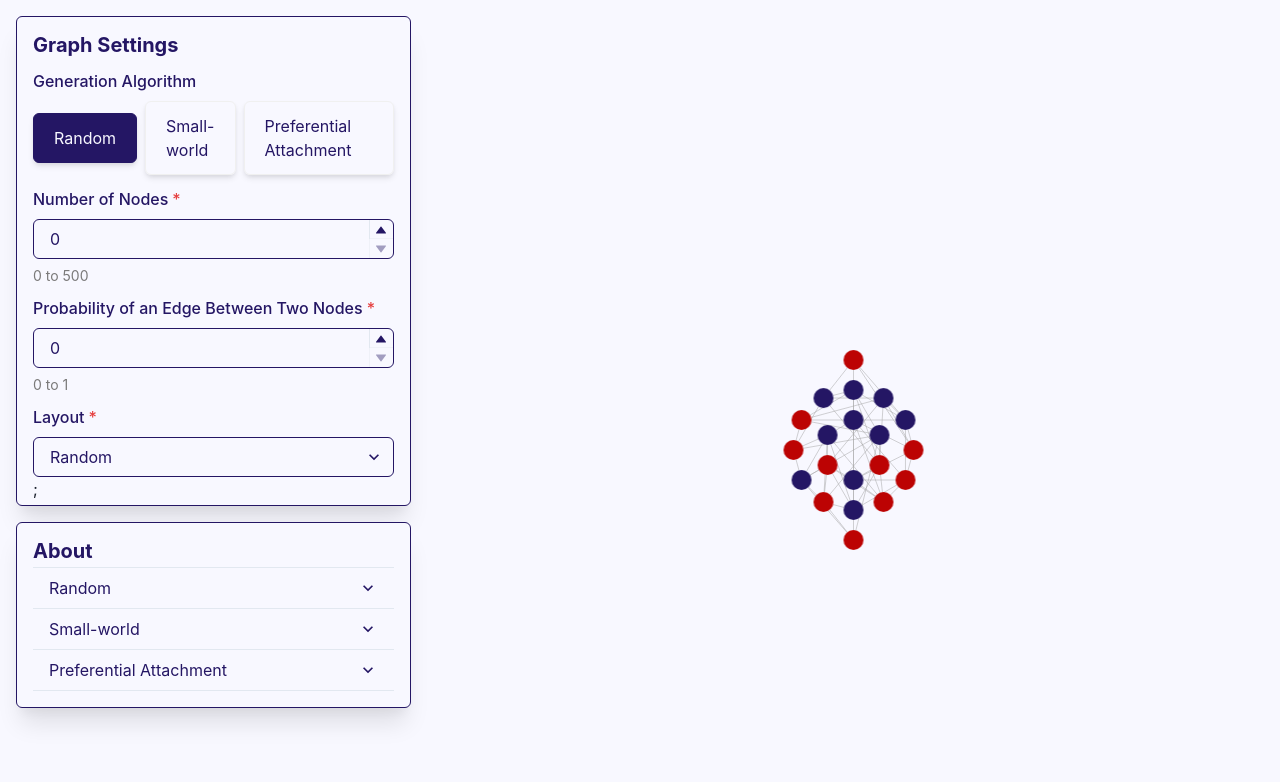
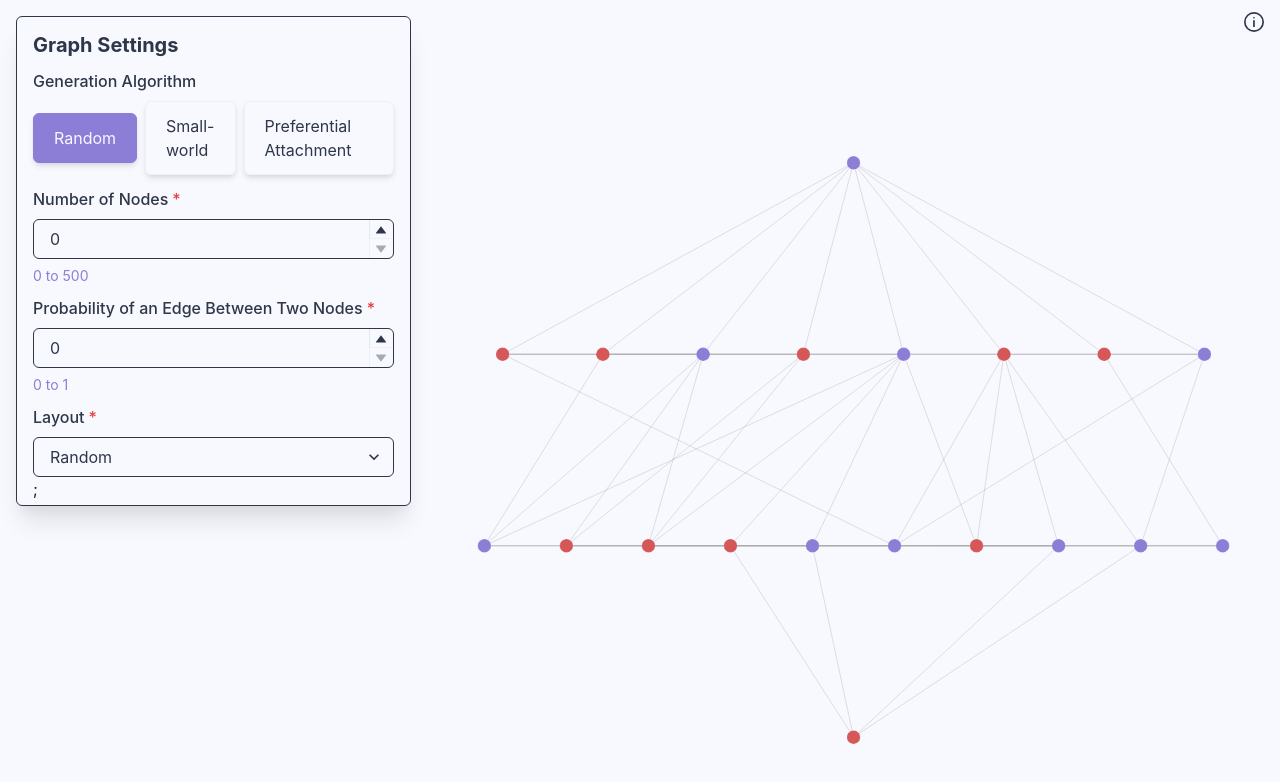
Before and after one commit to alansun25/infection-networks, a React (Create React App) app: page / in a window 1280 px wide. Shown: the top 782 px of the page. Built offline with nearby package versions, Linux system fonts and the light colour scheme.

Commit message:
Updated colors

```diff
--- a/package.json
+++ b/package.json
@@ -4,6 +4,7 @@
   "private": true,
   "dependencies": {
     "@babel/core": "^7.14.8",
+    "@chakra-ui/icons": "^1.0.14",
     "@chakra-ui/react": "^1.6.5",
     "@craco/craco": "^6.2.0",
     "@emotion/react": "^11.4.0",
@@ -51,6 +52,6 @@
   "devDependencies": {
     "autoprefixer": "^9.8.6",
     "postcss": "^7.0.36",
-    "tailwindcss": "npm:@tailwindcss/postcss7-compat@^2.2.4"
+    "tailwindcss": "npm:@tailwindcss/postcss7-compat@^2.2.7"
   }
 }
--- a/src/App.tsx
+++ b/src/App.tsx
@@ -9,11 +9,12 @@ function App() {
     <Flex flexDirection='row'>
       <Box h='auto' w='50%'>
         <Settings />
-        {/* TBD: Move the about section to be a modal... need to put the infection settings here */}
-        <About />
       </Box>
       <Box w='100%'>
         <Graph />
+      </Box>
+      <Box pos='fixed' right={0}>
+        <About />
       </Box>
     </Flex>
   );
--- a/src/components/About.tsx
+++ b/src/components/About.tsx
@@ -2,27 +2,38 @@ import React from "react";
 import {
   Heading,
   Box,
-  Text,
+  Button,
   Accordion,
   AccordionButton,
   AccordionIcon,
   AccordionItem,
-  AccordionPanel } from "@chakra-ui/react";
+  AccordionPanel,
+  useDisclosure,
+  Modal,
+  ModalBody,
+  ModalCloseButton,
+  ModalContent,
+  ModalFooter,
+  ModalHeader,
+  ModalOverlay
+} from "@chakra-ui/react";
+import { InfoOutlineIcon } from '@chakra-ui/icons';
 
 export default function About() {
+  const { isOpen, onOpen, onClose } = useDisclosure();
+
   return (
-    <Box
-      p='4'
-      m='4'
-      border='1px'
-      borderColor='#241664'
-      borderRadius='md'
-      shadow='xl'
-      bg='#f8f8ff'
-    >
-      <Heading as='h1' size='md' color='#241664'>About</Heading>
-      <Accordion mt={1} allowToggle>
-        <AccordionItem color='#241664'>
+    <Box pt={2} pr={4}>
+      <InfoOutlineIcon onClick={onOpen} h={5} w={5} color='#2D3748' cursor='pointer'/>
+
+      <Modal onClose={onClose} isOpen={isOpen} isCentered>
+        <ModalOverlay />
+        <ModalContent bg='#f8f8ff'>
+          <ModalHeader color='#2D3748'>About</ModalHeader>
+          <ModalCloseButton color='#2D3748'/>
+          <ModalBody>
+            <Accordion allowToggle>
+              <AccordionItem color='#2D3748'>
                 <h2>
                   <AccordionButton _focus={{}}>
                     <Box flex="1" textAlign="left">
@@ -39,7 +50,7 @@ export default function About() {
                 </AccordionPanel>
               </AccordionItem>
 
-        <AccordionItem color='#241664'>
+              <AccordionItem color='#2D3748'>
                 <h2>
                   <AccordionButton _focus={{}}>
                     <Box flex="1" textAlign="left">
@@ -56,7 +67,7 @@ export default function About() {
                 </AccordionPanel>
               </AccordionItem>
 
-        <AccordionItem color='#241664'>
+              <AccordionItem color='#2D3748'>
                 <h2>
                   <AccordionButton _focus={{}}>
                     <Box flex="1" textAlign="left">
@@ -73,6 +84,18 @@ export default function About() {
                 </AccordionPanel>
               </AccordionItem>
             </Accordion>
+          </ModalBody>
+          <ModalFooter>
+            <Button
+              onClick={onClose}
+              bg='#2D3748'
+              _hover={{ bg: '#1f2630' }}
+            >
+              Close
+            </Button>
+          </ModalFooter>
+        </ModalContent>
+      </Modal>
     </Box>
   );
 }
--- a/src/components/Graph.tsx
+++ b/src/components/Graph.tsx
@@ -9,7 +9,7 @@ export default function Graph() {
   const [algo, setAlgo] = useState<string>('Random');
 
   useEffect(() => {
-    WattsStrogatz(20, 3, 0.15, "concentric", graphContainer);
+    WattsStrogatz(20, 3, 0.15, "breadthfirst", graphContainer);
   }, []);
 
   return (
--- a/src/components/RadioCard.jsx
+++ b/src/components/RadioCard.jsx
@@ -12,16 +12,16 @@ export default function RadioCard(props) {
       <input {...input} />
       <Box
         {...checkbox}
-        color="#241664"
+        color="#2D3748"
         cursor="pointer"
         borderWidth={1}
         borderColor="#f0f0f0"
         borderRadius="md"
         boxShadow="md"
         _checked={{
-          bg: "#241664",
+          bg: "#8c7dd7",
           color: "#f8f8ff",
-          borderColor: "#241664",
+          borderColor: "#8c7dd7",
         }}
         px={5}
         py={3}
--- a/src/components/Settings.tsx
+++ b/src/components/Settings.tsx
@@ -17,6 +17,7 @@ import {
 import RadioCard from "./RadioCard.jsx";
 import RandomForm from "./algo-forms/RandomForm";
 import SmallWorldForm from "./algo-forms/SmallWorldForm";
+import PreferentialForm from "./algo-forms/PreferentialForm";
 
 export default function Settings() {
   const algoOptions = ['Random', 'Small-world', 'Preferential Attachment'];
@@ -26,6 +27,14 @@ export default function Settings() {
   const [rs, setRs] = useState({
     n: 0,
     p: 0,
+    l: 'random'
+  })
+
+  // Small world graph algorithm settings
+  const [sw, setSw] = useState({
+    n: 0,
+    p: 0,
+    k: 0,
     l: 'random'
   })
 
@@ -41,16 +50,16 @@ export default function Settings() {
 
   return (
     <Box
-      p='4'
-      m='4'
+      p={4}
+      m={4}
       border='1px'
-      borderColor='#241664'
+      borderColor='#2D3748'
       borderRadius='md'
       shadow='xl'
       bg='#f8f8ff'
     >
-      <Heading as='h1' size='md' color='#241664'>Graph Settings</Heading>
-      <FormLabel color='#241664' mt={3}>Generation Algorithm</FormLabel>
+      <Heading as='h1' size='md' color='#2D3748'>Graph Settings</Heading>
+      <FormLabel color='#2D3748' mt={3}>Generation Algorithm</FormLabel>
       <HStack {...group}>
         {algoOptions.map(value => {
           const radio = getRadioProps({ value })
@@ -62,7 +71,7 @@ export default function Settings() {
         })}
       </HStack>
       <Box mb={-3}>
-        {algo === 'Random' ? <RandomForm/> : (algo === 'Small-world' ? <SmallWorldForm/> : 'lol')};
+        {algo === 'Random' ? <RandomForm/> : (algo === 'Small-world' ? <SmallWorldForm/> : <PreferentialForm/>)};
       </Box>
     </Box>
   );
--- a/src/components/algo-forms/PreferentialForm.tsx
+++ b/src/components/algo-forms/PreferentialForm.tsx
@@ -1 +1,8 @@
 import React from "react";
+import { Heading } from "@chakra-ui/react";
+
+export default function PreferentialForm() {
+  return (
+    <Heading as='h1' size='md' color='#2D3748' mt={4}>~ Coming soon ~</Heading>
+  );
+}
--- a/src/components/algo-forms/RandomForm.tsx
+++ b/src/components/algo-forms/RandomForm.tsx
@@ -52,7 +52,7 @@ export default function RandomForm() {
   return (
     <form action="">
       <FormControl id='nodes' isRequired mt={3}>
-        <FormLabel color='#241664'>Number of Nodes</FormLabel>
+        <FormLabel color='#2D3748'>Number of Nodes</FormLabel>
         <NumberInput
           value={params.nodes}
           onChange={handleNodeChange}
@@ -61,25 +61,25 @@ export default function RandomForm() {
           inputMode='numeric'
         >
           <NumberInputField
-            color='#241664'
+            color='#2D3748'
             border='1px'
-            borderColor='#241664'
+            borderColor='#2D3748'
             _hover={{
-              borderColor: '#7b7a7a'
+              borderColor: '#8c7dd7'
             }}
             _focus={{
-              borderColor: '#7b7a7a'
+              borderColor: '#8c7dd7'
             }}
           />
           <NumberInputStepper>
-            <NumberIncrementStepper color='#241664' />
-            <NumberDecrementStepper color='#241664' />
+            <NumberIncrementStepper color='#2D3748' />
+            <NumberDecrementStepper color='#2D3748' />
           </NumberInputStepper>
         </NumberInput>
-        <FormHelperText color='#7b7a7a'>0 to 500</FormHelperText>
+        <FormHelperText color='#8c7dd7'>0 to 500</FormHelperText>
       </FormControl>
       <FormControl id='prob' isRequired mt={3}>
-        <FormLabel color='#241664'>Probability of an Edge Between Two Nodes</FormLabel>
+        <FormLabel color='#2D3748'>Probability of an Edge Between Two Nodes</FormLabel>
         <NumberInput
           value={params.prob}
           onChange={handleProbChange}
@@ -89,38 +89,38 @@ export default function RandomForm() {
           inputMode='decimal'
         >
           <NumberInputField
-            color='#241664'
+            color='#2D3748'
             border='1px'
-            borderColor='#241664'
+            borderColor='#2D3748'
             _hover={{
-              borderColor: '#7b7a7a'
+              borderColor: '#8c7dd7'
             }}
             _focus={{
-              borderColor: '#7b7a7a'
+              borderColor: '#8c7dd7'
             }}
           />
           <NumberInputStepper>
-            <NumberIncrementStepper color='#241664' />
-            <NumberDecrementStepper color='#241664' />
+            <NumberIncrementStepper color='#2D3748' />
+            <NumberDecrementStepper color='#2D3748' />
           </NumberInputStepper>
         </NumberInput>
-        <FormHelperText color='#7b7a7a'>0 to 1</FormHelperText>
+        <FormHelperText color='#8c7dd7'>0 to 1</FormHelperText>
       </FormControl>
       <FormControl id='layout' isRequired mt={3}>
-        <FormLabel color='#241664'>Layout</FormLabel>
+        <FormLabel color='#2D3748'>Layout</FormLabel>
         <Select
           name='layout'
           value={params.layout}
           onChange={handleSelectChange}
-          color='#241664'
+          color='#2D3748'
           backgroundColor='#f8f8ff'
           border='1px'
-          borderColor='#241664'
+          borderColor='#2D3748'
           _hover={{
-            borderColor: '#7b7a7a'
+            borderColor: '#8c7dd7'
           }}
           _focus={{
-            borderColor: '#7b7a7a'
+            borderColor: '#8c7dd7'
           }}
         >
           <option value="random" style={{backgroundColor: '#f8f8ff'}}>Random</option>
--- a/src/styles/graphStyles.ts
+++ b/src/styles/graphStyles.ts
@@ -4,7 +4,7 @@ export const graphStyles = [
   {
     selector: 'node',
     style: {
-      'background-color': (node: cytoscape.NodeSingular) => node.data('status') === 'infected' ? '#bc0303' : '#241664',
+      'background-color': (node: cytoscape.NodeSingular) => node.data('status') === 'infected' ? '#d55757' : '#8c7dd7',
       'height': 20,
       'width': 20
     }
```
Also changed, not shown: 1 other file (tests, documents, lock files or other folders). Lines whose indentation alone changed are shown as unchanged.
